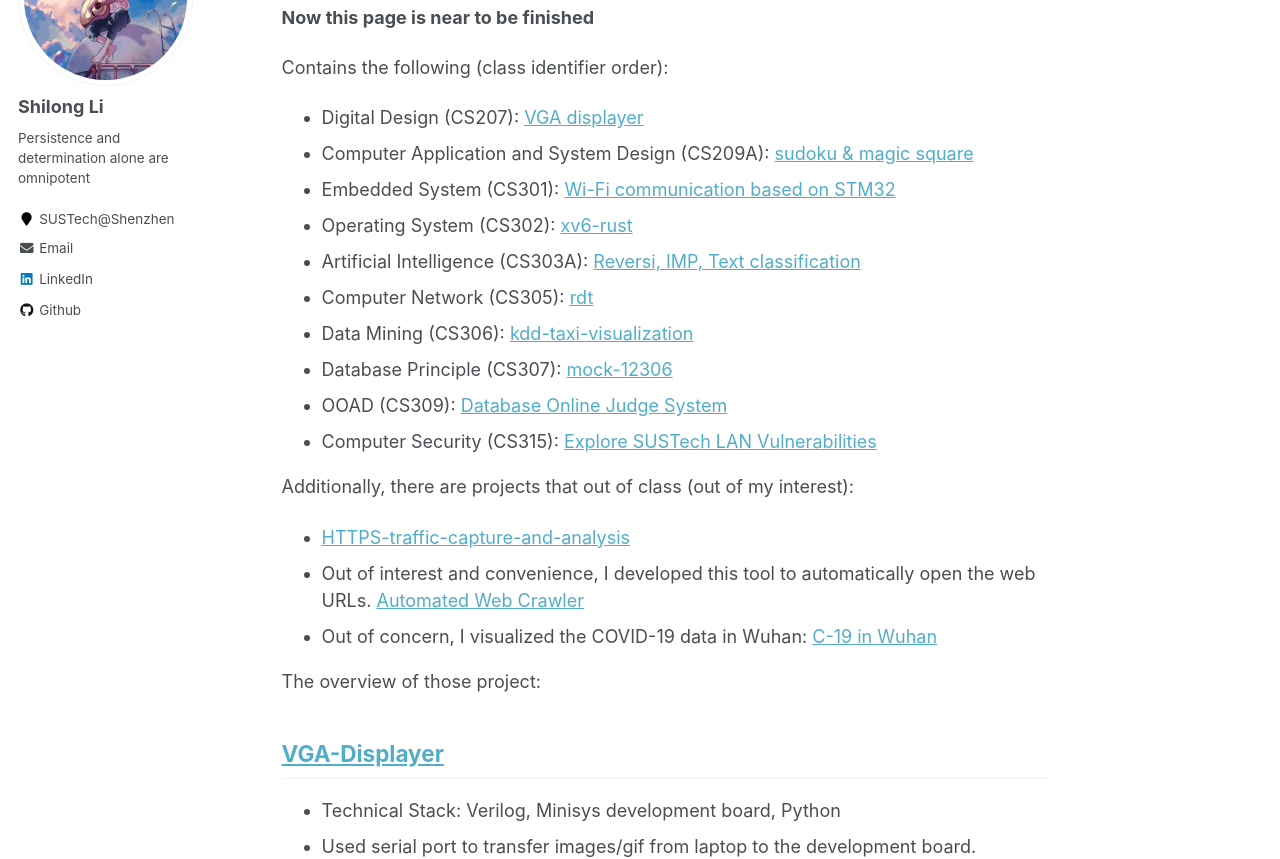
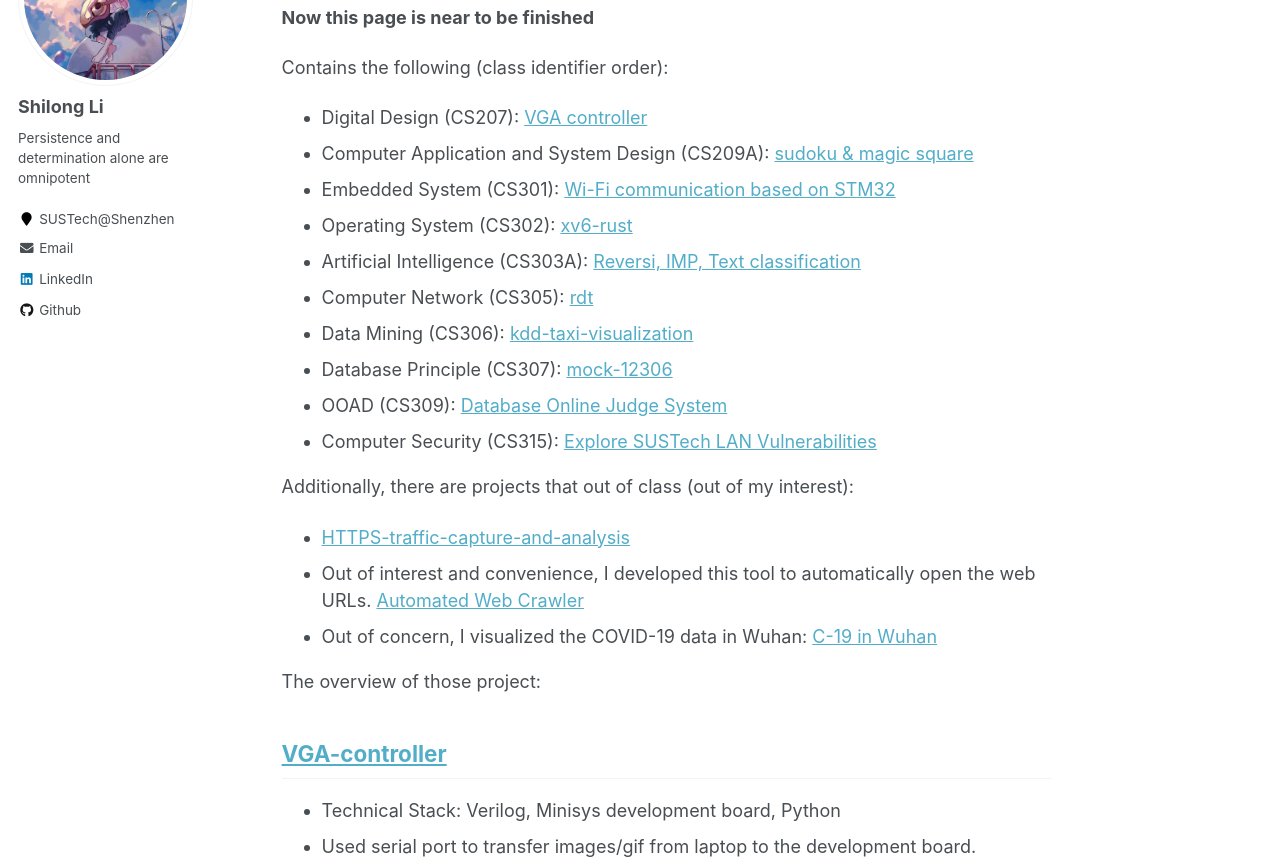
Before and after one commit to lethal233/lethal233.github.io, a Jekyll site: the page built from _pages/projects.md, in a window 1280 px wide and 1400 px high. Shown: the part 207-1066 px from the top of the window. Built offline with Jekyll 4.4.1, drawn with Linux system fonts in a browser that asks for light colours.

Commit message:
[update] projects

```diff
--- a/_pages/projects.md
+++ b/_pages/projects.md
@@ -12,7 +12,7 @@ This page aims for the collection of my course projects since 2018.
 
 Contains the following (class identifier order):
 
-- Digital Design (CS207): [VGA displayer](https://github.com/assign-D-D/simple_VGA)
+- Digital Design (CS207): [VGA controller](https://github.com/assign-D-D/simple_VGA)
 - Computer Application and System Design (CS209A): [sudoku & magic square](https://github.com/quantum-square)
 - Embedded System (CS301): [Wi-Fi communication based on STM32](https://github.com/CS301-sustech-zmfl/wifi-communication)
 - Operating System (CS302): [xv6-rust](https://github.com/CS301-sustech-zmfl/xv6-rust)
@@ -31,7 +31,7 @@ Additionally, there are projects that out of class (out of my interest):
 
 The overview of those project:
 
-## [VGA-Displayer](https://github.com/assign-D-D/simple_VGA)
+## [VGA-controller](https://github.com/assign-D-D/simple_VGA)
 
 - Technical Stack: Verilog, Minisys development board, Python
 - Used serial port to transfer images/gif from laptop to the development board.
```
